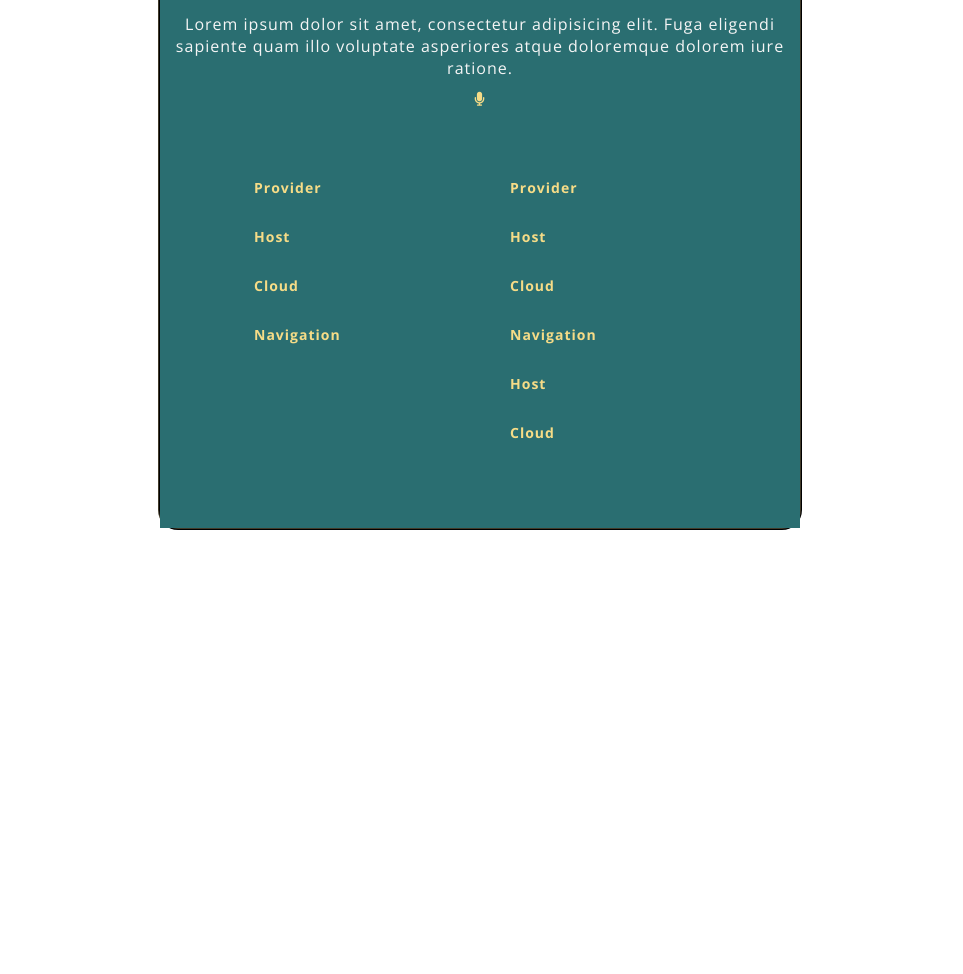
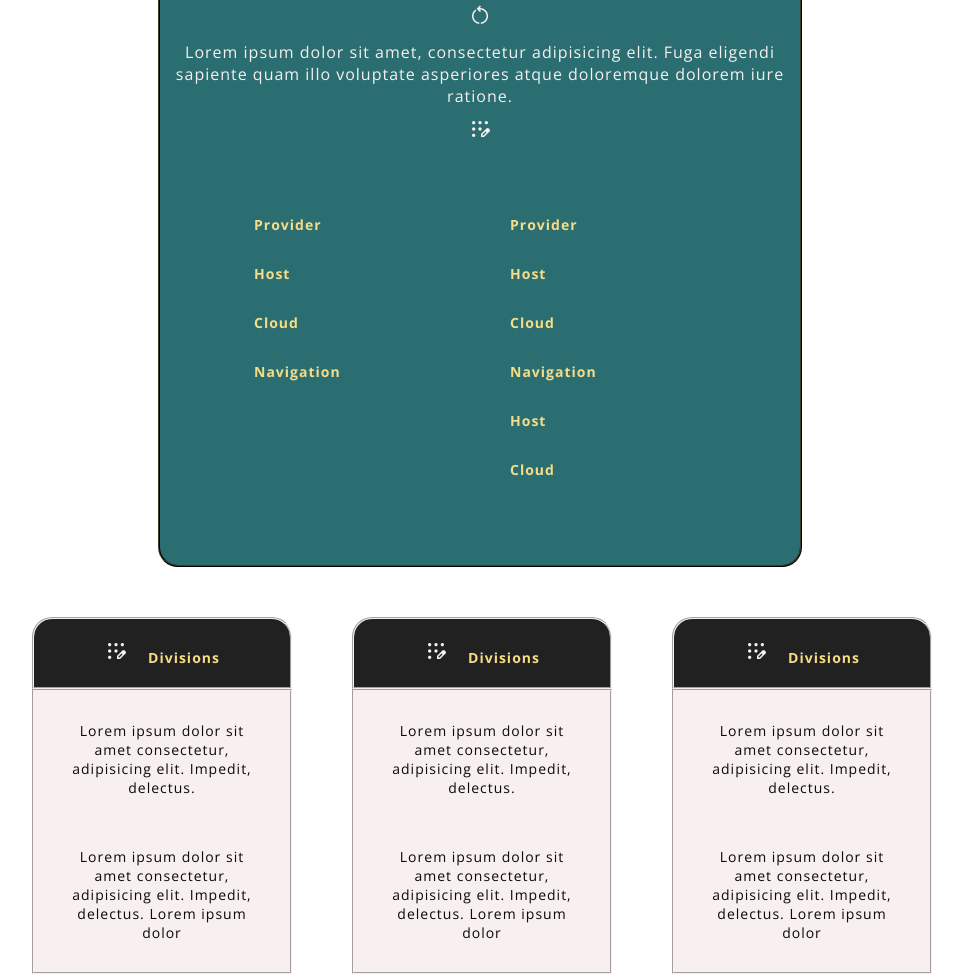
Before and after one commit to Henry-Egboh/canon, a plain HTML site: page index.html in a window 1280 px wide. Shown: the part 349-1323 px from the top of the page, without its empty margins (160-1123 px from the left). Before the commit the page ends 879 px from the top, so only its background shows below. Drawn offline with nearby package versions, Linux system fonts and the light colour scheme.

Commit message:
Created the second section content tiled across the page

```diff
--- a/canon.css
+++ b/canon.css
@@ -89,6 +89,19 @@ p{
     color: #f6dc87;
 }
 
+.material-symbols-outlined{
+    color: rgb(248, 239, 239);
+    font-variation-settings:
+    'FILL' 0,
+    'wght' 400,
+    'GRAD' 0,
+    'opsz' 48
+}
+
+.givespace{
+    margin-right: 20px;
+}
+
 
 /* =====================section element of the body content =========================================*/
 .section1{
@@ -98,7 +111,7 @@ p{
 .section1_1{
     width: 100%;
     background-color: #c55c5c;
-    color: whitesmoke;
+    color: rgb(248, 239, 239);
     padding-bottom: 80px;
     text-align: justify;
 }
@@ -112,10 +125,6 @@ p{
 .section1_1 p{
     margin-left: 12%;
 }
-
-/*.section1_1 > h2, p{
-    margin-left: 12%;
-}*/
 
 .section1_1 p:nth-of-type(2){
     color:  #0a0a07;
@@ -138,12 +147,7 @@ p{
 .link_list_top{
     width: 100%;
     text-align: center;
-   /* background-color: #2a6e71;*/
-    color: whitesmoke;
-    /*padding: 10px;*/
-    /*border: 2px solid #413b2a;*/
-    /*border-radius: 20px;*/
-    /*margin-top: -60px;*/
+    color: rgb(248, 239, 239);
     margin-bottom: 0px;
     margin-left: auto;
     margin-right: auto;
@@ -161,10 +165,7 @@ p{
     width: 100%;
     height: 30em;
     text-align: left;
-    background-color: #2a6e71;
-    color: whitesmoke;
-    /*padding: 10px;*/
-    /*border: 2px solid #413b2a;*/
+    color: rgb(248, 239, 239);
     margin-bottom: 0px;
     margin-left: auto;
     margin-right: auto;
@@ -172,8 +173,6 @@ p{
 
 .link_list1{
     width: 30%;
-   /* background: red;*/
-    /*text-align: center;*/
     margin-left: 10%;
     margin-right: 5%;
     margin-top: 40px;
@@ -222,3 +221,119 @@ p{
        color: #f6dc87;
        text-decoration: none;
 }
+
+/* ============================ tile content in the body section =======================================
+
+       ========================================= FIRST TILE CONTENT ===============================================
+*/
+
+.tile_1{
+    width: 20%;
+    margin-top: 50px;
+    margin-left: 15%;
+    margin-right: 5%;
+    float: left;
+}
+
+.tile_11{
+    width: 100%;
+    border: 2px groove rgb(248, 239, 239);
+    border-top-left-radius: 20px;
+    border-top-right-radius: 20px;
+    text-align: center;
+    background-color: #212121;
+    color: #f6dc87;
+}
+
+.tile_11 h4{
+   margin: 0px;
+   padding: 20px;
+}
+
+.tile_12{
+    width: 100%;
+    border: 2px groove rgb(248, 239, 239);
+    text-align: center;
+    background-color:rgb(248, 239, 239);
+    color: #0a0a07;
+}
+
+.tile_12 p{
+    margin: 10px;
+    padding: 20px;
+    font-size: 14px;
+ }
+
+ /* ============================second tile content ===========================*/
+ .tile_2{
+    width: 20%;
+    margin-top: 50px;
+    margin-right: 5%;
+    float: left;
+}
+
+.tile_21{
+    width: 100%;
+    border: 2px groove rgb(248, 239, 239);
+    border-top-left-radius: 20px;
+    border-top-right-radius: 20px;
+    text-align: center;
+    background-color: #212121;
+    color: #f6dc87;
+}
+
+.tile_21 h4{
+   margin: 0px;
+   padding: 20px;
+}
+
+.tile_22{
+    width: 100%;
+    border: 2px groove rgb(248, 239, 239);
+    text-align: center;
+    background-color:rgb(248, 239, 239);
+    color: #0a0a07;
+}
+
+.tile_22 p{
+    margin: 10px;
+    padding: 20px;
+    font-size: 14px;
+ }
+
+ /* =================================THIRD TILE CONTENT ==================================================*/
+
+ .tile_3{
+    width: 20%;
+    margin-top: 50px;
+    float: left;
+}
+
+.tile_31{
+    width: 100%;
+    border: 2px groove rgb(248, 239, 239);
+    border-top-left-radius: 20px;
+    border-top-right-radius: 20px;
+    text-align: center;
+    background-color: #212121;
+    color: #f6dc87;
+}
+
+.tile_31 h4{
+   margin: 0px;
+   padding: 20px;
+}
+
+.tile_32{
+    width: 100%;
+    border: 2px groove rgb(248, 239, 239);
+    text-align: center;
+    background-color:rgb(248, 239, 239);
+    color: #0a0a07;
+}
+
+.tile_32 p{
+    margin: 10px;
+    padding: 20px;
+    font-size: 14px;
+ }
--- a/index.html
+++ b/index.html
@@ -9,6 +9,8 @@
         <link href="https://fonts.googleapis.com/css2?family=Cinzel:wght@700&family=Open+Sans:wght@400;700&family=
         Roboto&display=swap" rel="stylesheet">
         <link rel="stylesheet" href="../font-awesome-4.7.0/font-awesome-4.7.0/css/font-awesome.css">
+        <link rel="stylesheet" href="https://fonts.googleapis.com/css2?family=Material+Symbols+Outlined:opsz,wght,FILL,GRAD@48,400,0,0" />
+        <link rel="stylesheet" href="https://fonts.googleapis.com/css2?family=Material+Symbols+Outlined:opsz,wght,FILL,GRAD@48,400,0,0" />
     </head>
 
     <body>
@@ -35,16 +37,22 @@
                         <h2>Bringing digital technology to life</h2>
                         <p> Lorem ipsum dolor sit amet consectetur adipisicing elit.
                             Expedita iure veniam odio est.</p>
-                        <p>cupiditate nulla impedit accusamus in, inventore maiores</p>
+                        <p> <i class="fa fa-map-pin"></i> &NonBreakingSpace; cupiditate nulla impedit accusamus in, inventore maiores</p>
                     </div>
 
 
             <div class="link_list_main">
                     <div class="link_list_top">
                         <h2>Our services are second to none</h2>
+                        <span class="material-symbols-outlined">
+                            restart_alt
+                            </span>
                         <p> Lorem ipsum dolor sit amet, consectetur adipisicing elit.
                             Fuga eligendi sapiente quam illo voluptate asperiores atque doloremque dolorem iure ratione. </p>
-                            <i class="fa fa-microphone"></i>
+                            <span class="material-symbols-outlined">
+                                app_registration
+                                </span>
+
 
                     </div>
                     <div class="link_list">
@@ -73,15 +81,46 @@
         </section>
 
         <section>
-            <div>
-                    <div>
+            <div class="tile_content">
+                    <div class="tile_1">
+                            <div class="tile_11">
+                            <h4><span class="givespace material-symbols-outlined">
+                                app_registration
+                                </span>Divisions</h4>
+                            </div>
+                            <div class="tile_12">
+                                <p> Lorem ipsum dolor sit amet consectetur, adipisicing elit. Impedit, delectus. </p>
+                                <p> Lorem ipsum dolor sit amet consectetur, adipisicing elit. Impedit, delectus.
+                                    Lorem ipsum dolor
+                                </p>
+                            </div>
+                    </div>
 
+                    <div class="tile_2">
+                        <div class="tile_21">
+                        <h4><span class="givespace material-symbols-outlined">
+                            app_registration
+                            </span>Divisions</h4>
+                        </div>
+                        <div class="tile_22">
+                            <p> Lorem ipsum dolor sit amet consectetur, adipisicing elit. Impedit, delectus. </p>
+                            <p> Lorem ipsum dolor sit amet consectetur, adipisicing elit. Impedit, delectus.
+                                Lorem ipsum dolor
+                            </p>
+                        </div>
+                </div>
+
+                <div class="tile_3">
+                    <div class="tile_31">
+                    <h4><span class="givespace material-symbols-outlined">
+                        app_registration
+                        </span>Divisions</h4>
                     </div>
-                    <div>
-
-                    </div>
-                    <div>
-
+                    <div class="tile_32">
+                        <p> Lorem ipsum dolor sit amet consectetur, adipisicing elit. Impedit, delectus. </p>
+                        <p> Lorem ipsum dolor sit amet consectetur, adipisicing elit. Impedit, delectus.
+                            Lorem ipsum dolor
+                        </p>
                     </div>
             </div>
         </section>
```
